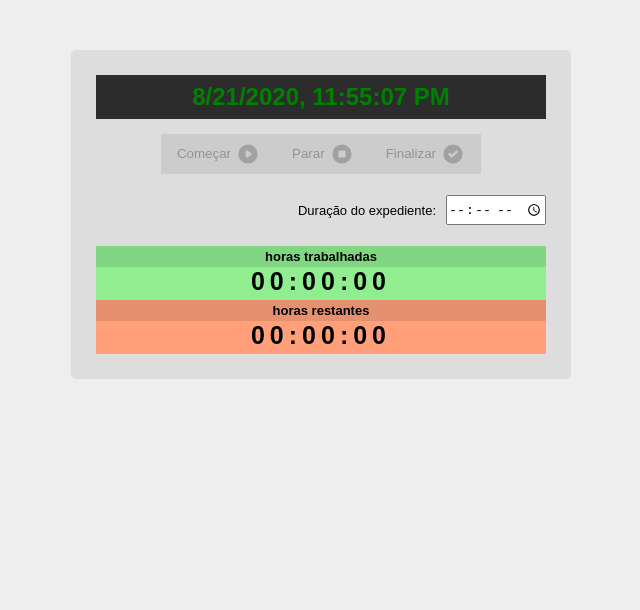
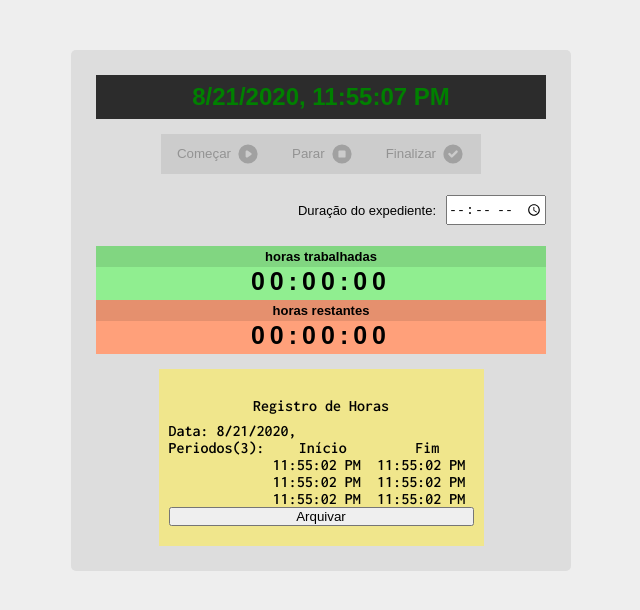
Before and after one commit to JVitorLeone/Ponto, a React (Create React App) app: page / in a window 1280 px wide. Shown: the top 610 px of the page, without its empty margins (319-959 px from the left). Built offline with nearby package versions, Linux system fonts and the light colour scheme.

Commit message:
feat: render ticket info

```diff
--- a/public/index.html
+++ b/public/index.html
@@ -8,7 +8,11 @@
     <meta
       name="description"
       content="Web site created using create-react-app"
-    />
+	/>
+
+	<!-- FONTS -->
+	<link href="https://fonts.googleapis.com/css2?family=Inconsolata:wght@600&display=swap" rel="stylesheet">
+
     <link rel="apple-touch-icon" href="%PUBLIC_URL%/logo192.png" />
     <!--
       manifest.json provides metadata used when your web app is installed on a
--- a/src/GlobalContext.js
+++ b/src/GlobalContext.js
@@ -5,18 +5,39 @@ const Context = React.createContext({
 });
 
 export function GlobalContext({ children }) {
-	const [journeys, setJourneys] = useState([]);
 
-	const lastJourney = () => journeys.slice(-1)[0];
+	const [currentJourney, setCurrenJourney] = useState({
+		date: new Date(),
+		periods: [
+			[new Date(),new Date()],
+			[new Date(),new Date()],
+			[new Date(),new Date()]
+		]
+	});
 
-	const addJourney = (j) => {
+	const getCurrent = () => currentJourney;
+
+	const setCurrent = (p) => {
+		var newJourney = {
+			date: new Date(),
+			periods: p
+		};
+
+		setCurrenJourney(newJourney);
+	};
+
+	const [journeys, setJourneys] = useState([currentJourney]);
+
+	const addJourney = () => {
 		setJourneys([
-			...journeys, j
+			...journeys,
+			currentJourney
 		]);
-	}
+	};
 
 	return (
-		<Context.Provider value={{ lastJourney, addJourney }}>
+		<Context.Provider
+			value={{ getCurrent, setCurrent, addJourney }}>
 			{ children }
 		</Context.Provider>
 	)
--- a/src/components/Ponto/index.js
+++ b/src/components/Ponto/index.js
@@ -13,7 +13,7 @@ import {Hourglass} from '../Hourglass';
 import {Ticket} from '../Ticket';
 
 function Ponto(){
-	const {lastJourney, addJourney} = useContext(Context);
+	const {getCurrent, setCurrent} = useContext(Context);
 
 	const [currentTime, setCurrentTime] = useState(new Date());
 
@@ -43,7 +43,7 @@ function Ponto(){
 
 	const finishPeriod = () => {
 
-		addJourney(periods);
+		setCurrent(periods);
 		setPeriods([]);
 		setActive(false);
 	};
@@ -78,7 +78,7 @@ function Ponto(){
 				/>
 
 				<Ticket
-					journey={ lastJourney() }
+					journey={ getCurrent() }
 				/>
 			</PontoBox>
 		</Container>
--- a/src/components/Ticket/index.js
+++ b/src/components/Ticket/index.js
@@ -1,12 +1,46 @@
-import React from 'react';
+import React, {useContext} from 'react';
+import {getDateString, getHourString} from '../../utils/DateUtils';
 
-import {Container} from './style';
+import {
+	Container,
+	Title,
+	Periods,
+	Period
+} from './style';
+
+import Context from '../../GlobalContext';
 
 function Ticket({journey}){
+
+	const {addJourney} = useContext(Context);
+
+	const {date, periods} = journey;
+
+	const renderPeriods = periods.map((period, key)=> (
+		<Period key={key}>
+			<span>{ getHourString(period[0]) }</span>
+			<span>{ getHourString(period[1]) }</span>
+		</Period>
+	));
+
 	return (
-		<Container>
-			<h1>{journey && journey[0][0].toLocaleString()}</h1>
-			<h1>{journey && journey[0][1].toLocaleString()}</h1>
+		<Container display={ journey ? "flex" : "flex" }>
+			<Title>Registro de Horas</Title>
+			<p>Data: { getDateString(date) }</p>
+			<Periods>
+				<span>Periodos({periods.length}): </span>
+				<span>
+					<Period>
+						<span>Início</span>
+						<span>Fim</span>
+					</Period>
+					{renderPeriods}
+				</span>
+			</Periods>
+			<button
+				onClick={ () => addJourney() }>
+				Arquivar
+			</button>
 		</Container>
 	);
 }
--- a/src/components/Ticket/style.js
+++ b/src/components/Ticket/style.js
@@ -1,5 +1,35 @@
 import styled from 'styled-components';
 
 export const Container = styled.div`
+	display: ${props => props.display};
+	flex-direction: column;
 
+	width: 325px;
+
+	background-color: khaki;
+
+	margin-top: 15px;
+	padding: 20px 10px;
+
+	font-family: 'Inconsolata', monospace;
 `;
+
+export const Title = styled.p`
+	text-align: center;
+	font-weight: bold;
+	margin: 8px 0;
+`;
+
+export const Periods = styled.div`
+	display: flex;
+	flex-direction: row;
+
+	>span + span {
+		width: 100%;
+	}
+`;
+
+export const Period = styled.div`
+	display: flex;
+	justify-content: space-around;
+`;
--- a/src/utils/DateUtils.js
+++ b/src/utils/DateUtils.js
@@ -18,3 +18,11 @@ export function getTime(sHours) {
 
 	return Number(seconds + minutes + hours + 500);
 }
+
+export function getDateString(date) {
+	return date.toLocaleString().slice(0,10);
+}
+
+export function getHourString(date) {
+	return date.toLocaleString().slice(11);
+}
```
